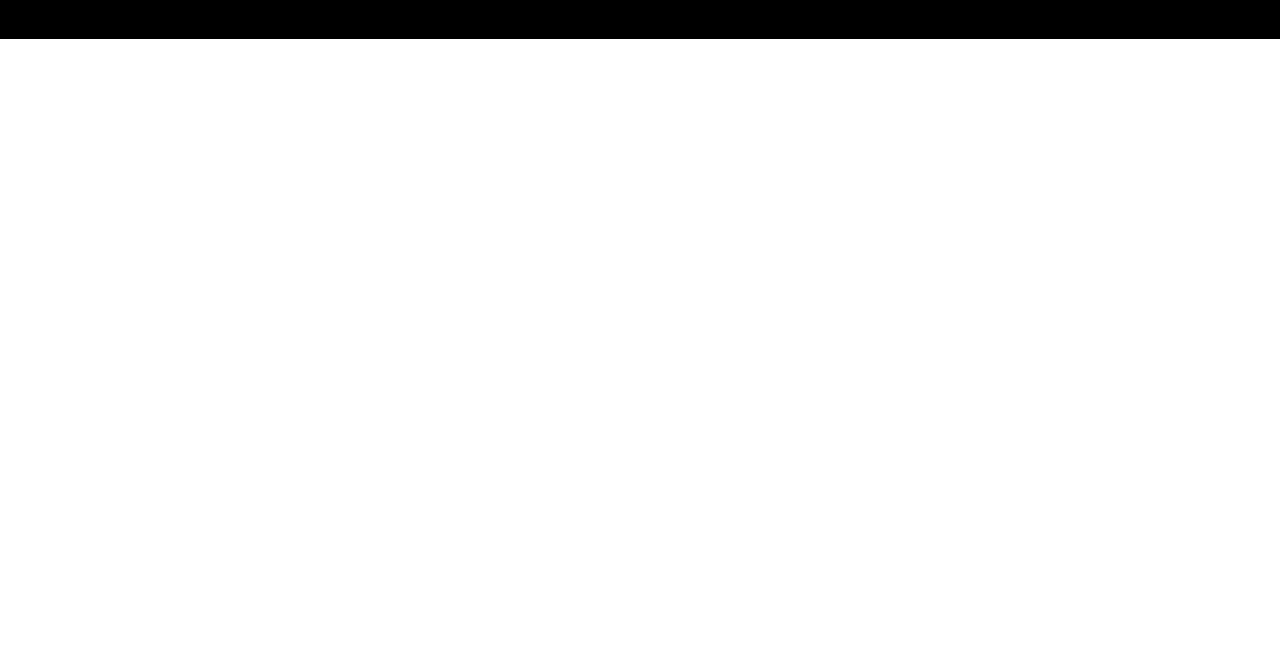
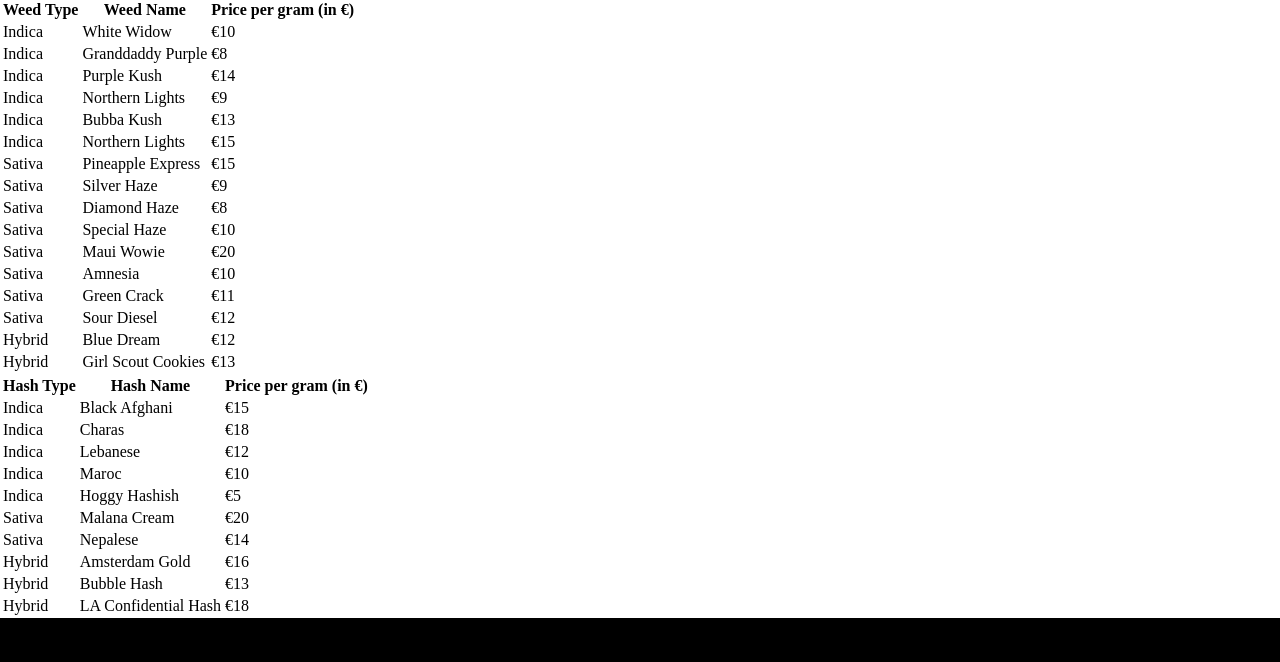
Before and after one commit to WilcoAgten/collab-try-out, a plain HTML site: page about.html in a window 1280 px wide. Shown: the part 731-1393 px from the top of the page. Before the commit the page ends 800 px from the top, so only its background shows below. Drawn offline with Linux system fonts and the light colour scheme.

Commit message:
Made the html structure for the about page.

```diff
--- a/about.html
+++ b/about.html
@@ -1,9 +1,10 @@
 <!DOCTYPE html>
 <html lang="en">
   <head>
-    <meta charset="UTF-8">
-    <meta http-equiv="X-UA-Compatible" content="IE=edge">
-    <meta name="viewport" content="width=device-width, initial-scale=1.0">
+    <meta charset="UTF-8" />
+    <meta http-equiv="X-UA-Compatible" content="IE=edge" />
+    <meta name="viewport" content="width=device-width, initial-scale=1.0" />
+    <meta name="author" content="Savanna Delaruelle Grossard" />
     <title>HogWeeds</title>
     <link
       rel="stylesheet"
@@ -15,6 +16,7 @@
     <link rel="stylesheet" href="style.css" />
   </head>
   <body>
+    <!-- Ik heb ook de header gemaakt en in de css gewerkt. -->
     <header>
       <div class="banner"></div>
       <div class="container">
@@ -29,8 +31,197 @@
           </ul>
         </nav>
       </div>
+    </header>
 
-      </header>
+    <section class="about">
+      <div class="container">
+        <h1>About Us</h1>
+        <p>
+          HogWeeds is a coffee shop that specializes in providing a relaxing and
+          enjoyable environment for customers to enjoy high-quality and clean
+          weed. Our products come from carefully selected sources, ensuring that
+          our customers get the best weed available. We offer a variety of
+          different strains, including Sativa, Indica and Hybride sorts. We also
+          offer a range of accessories to help you enjoy your weed to the
+          fullest.
+        </p>
+        <p>
+          We believe that cannabis is a natural and safe way to unwind, and
+          we're passionate about helping our customers experience the best that
+          cannabis has to offer.
+        </p>
+        <p>
+          Our team is made up of knowledgeable and experienced cannabis
+          enthusiasts who are always happy to answer your questions and make
+          recommendations. We have a wide selection of products to choose from,
+          including premium cannabis flower, edibles, concentrates, and more.
+        </p>
+        <p>
+          Whether you're new to cannabis or you're a seasoned smoker, HogWeeds
+          is the perfect place to relax, socialize, and enjoy some of the best
+          cannabis products around.
+        </p>
+      </div>
+    </section>
+
+    <section class="weed-prices">
+      <table>
+        <thead>
+          <tr>
+            <th>Weed Type</th>
+            <th>Weed Name</th>
+            <th>Price per gram (in €)</th>
+          </tr>
+        </thead>
+        <tbody>
+          <tr>
+            <td>Indica</td>
+            <td>White Widow</td>
+            <td>€10</td>
+          </tr>
+          <tr>
+            <td>Indica</td>
+            <td>Granddaddy Purple</td>
+            <td>€8</td>
+          </tr>
+          <tr>
+            <td>Indica</td>
+            <td>Purple Kush</td>
+            <td>€14</td>
+          </tr>
+          <tr>
+            <td>Indica</td>
+            <td>Northern Lights</td>
+            <td>€9</td>
+          </tr>
+          <tr>
+            <td>Indica</td>
+            <td>Bubba Kush</td>
+            <td>€13</td>
+          </tr>
+          <tr>
+            <td>Indica</td>
+            <td>Northern Lights</td>
+            <td>€15</td>
+          </tr>
+          <tr>
+            <td>Sativa</td>
+            <td>Pineapple Express</td>
+            <td>€15</td>
+          </tr>
+          <tr>
+            <td>Sativa</td>
+            <td>Silver Haze</td>
+            <td>€9</td>
+          </tr>
+          <tr>
+            <td>Sativa</td>
+            <td>Diamond Haze</td>
+            <td>€8</td>
+          </tr>
+          <tr>
+            <td>Sativa</td>
+            <td>Special Haze</td>
+            <td>€10</td>
+          </tr>
+          <tr>
+            <td>Sativa</td>
+            <td>Maui Wowie</td>
+            <td>€20</td>
+          </tr>
+          <tr>
+            <td>Sativa</td>
+            <td>Amnesia</td>
+            <td>€10</td>
+          </tr>
+          <tr>
+            <td>Sativa</td>
+            <td>Green Crack</td>
+            <td>€11</td>
+          </tr>
+          <tr>
+            <td>Sativa</td>
+            <td>Sour Diesel</td>
+            <td>€12</td>
+          </tr>
+          <tr>
+            <td>Hybrid</td>
+            <td>Blue Dream</td>
+            <td>€12</td>
+          </tr>
+          <tr>
+            <td>Hybrid</td>
+            <td>Girl Scout Cookies</td>
+            <td>€13</td>
+          </tr>
+        </tbody>
+      </table>
+    </section>
+
+    <section class="hash-prices">
+      <table>
+        <thead>
+          <tr>
+            <th>Hash Type</th>
+            <th>Hash Name</th>
+            <th>Price per gram (in €)</th>
+          </tr>
+        </thead>
+        <tbody>
+          <tr>
+            <td>Indica</td>
+            <td>Black Afghani</td>
+            <td>€15</td>
+          </tr>
+          <tr>
+            <td>Indica</td>
+            <td>Charas</td>
+            <td>€18</td>
+          </tr>
+          <tr>
+            <td>Indica</td>
+            <td>Lebanese</td>
+            <td>€12</td>
+          </tr>
+          <tr>
+            <td>Indica</td>
+            <td>Maroc</td>
+            <td>€10</td>
+          </tr>
+          <tr>
+            <td>Indica</td>
+            <td>Hoggy Hashish</td>
+            <td>€5</td>
+          </tr>
+          <tr>
+            <td>Sativa</td>
+            <td>Malana Cream</td>
+            <td>€20</td>
+          </tr>
+          <tr>
+            <td>Sativa</td>
+            <td>Nepalese</td>
+            <td>€14</td>
+          </tr>
+          <tr>
+            <td>Hybrid</td>
+            <td>Amsterdam Gold</td>
+            <td>€16</td>
+          </tr>
+          <tr>
+            <td>Hybrid</td>
+            <td>Bubble Hash</td>
+            <td>€13</td>
+          </tr>
+          <tr>
+            <td>Hybrid</td>
+            <td>LA Confidential Hash</td>
+            <td>€18</td>
+          </tr>
+        </tbody>
+      </table>
+    </section>
+
     <footer>
       <div class="container">
         <section class="flex">
```
Lines whose indentation alone changed are shown as unchanged.
